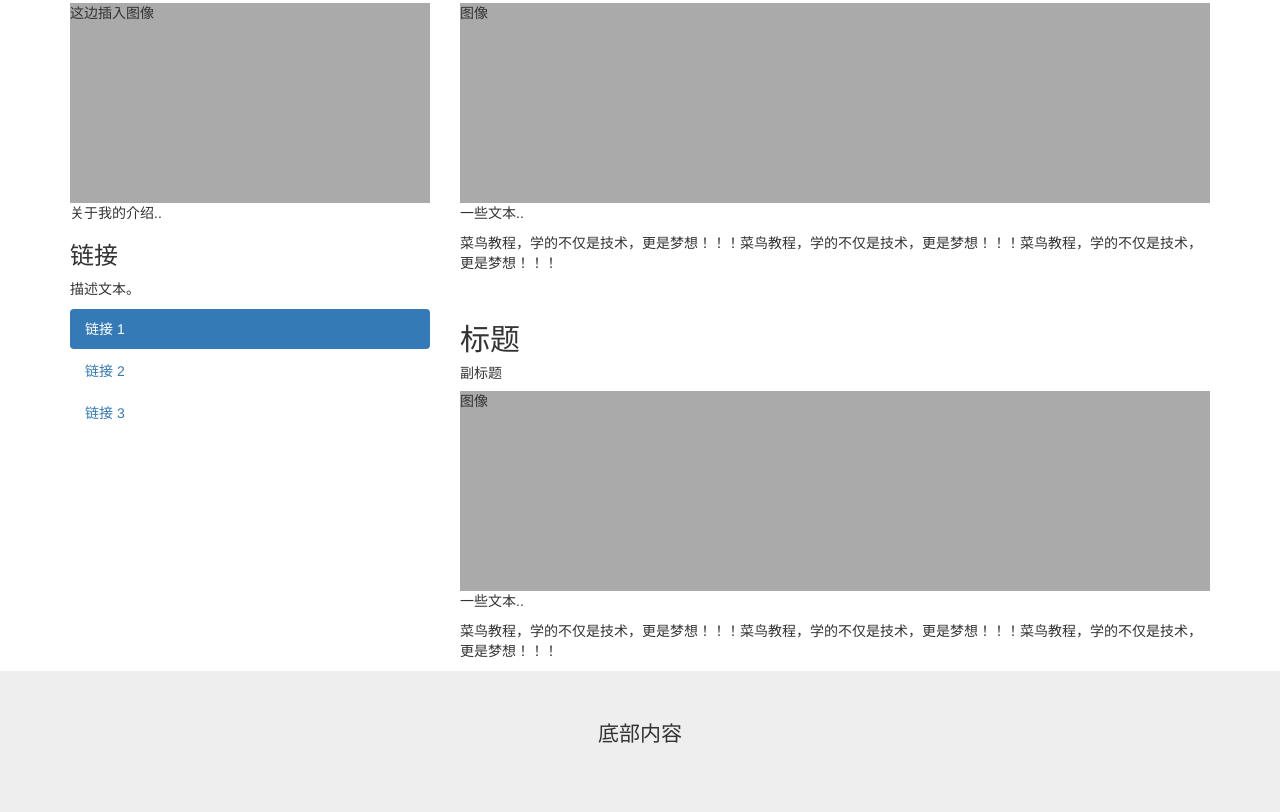
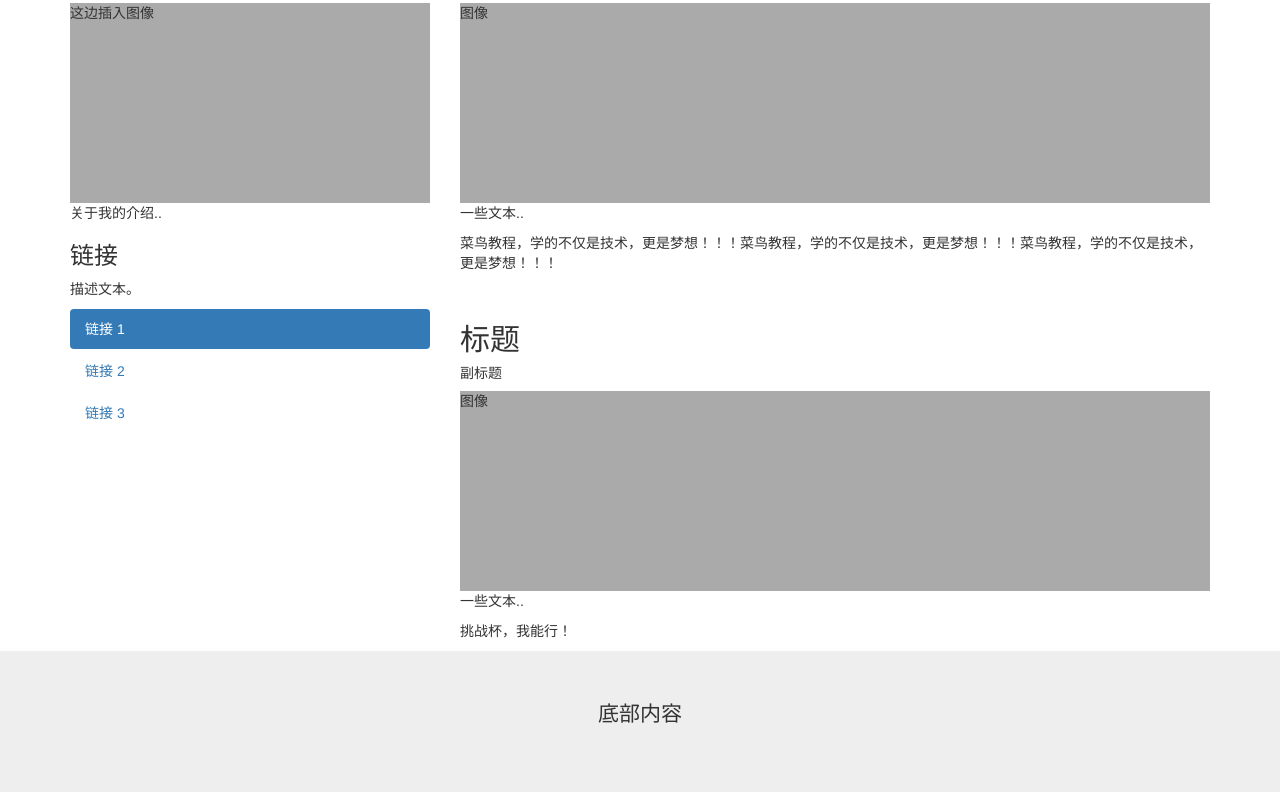
Before and after one commit to 13asdasd/132131, a plain HTML site: page index.html in a window 1280 px wide. Shown: the part 398-1210 px from the top of the page. Drawn offline with nearby package versions, Linux system fonts and the light colour scheme.

Commit message:
Update index.html

```diff
--- a/index.html
+++ b/index.html
@@ -66,7 +66,7 @@
       <h5>副标题</h5>
       <div class="fakeimg">图像</div>
       <p>一些文本..</p>
-      <p>菜鸟教程，学的不仅是技术，更是梦想！！！菜鸟教程，学的不仅是技术，更是梦想！！！菜鸟教程，学的不仅是技术，更是梦想！！！</p>
+      <p>挑战杯，我能行！</p>
     </div>
   </div>
 </div>
```
